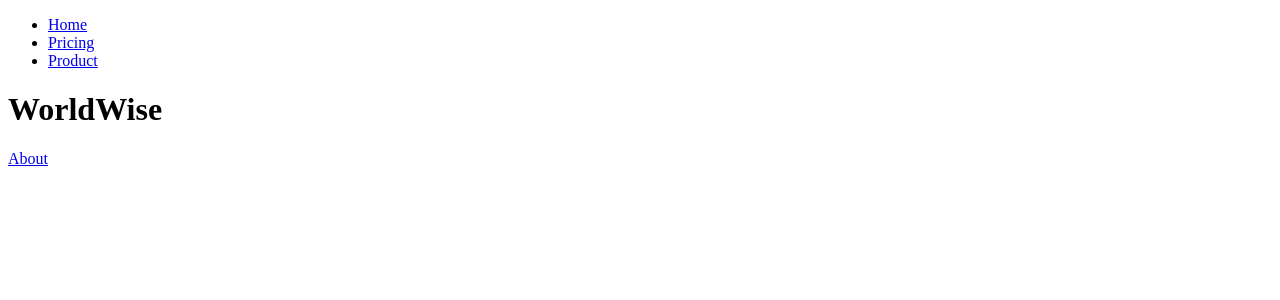
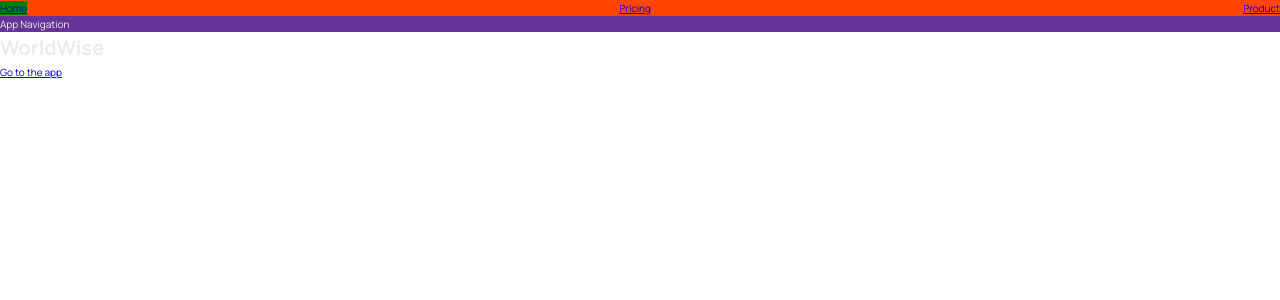
Before and after one commit to kiethohoai/worldwise-app, a React (Vite) app: page / in a window 1280 px wide. Shown: the top 300 px of the page. Built offline with nearby package versions, Linux system fonts and the light colour scheme.

Commit message:
007 Using CSS Modules

```diff
--- a/src/App.jsx
+++ b/src/App.jsx
@@ -3,6 +3,7 @@
 import Pricing from "./pages/Pricing";
 import Homepage from "./pages/Homepage";
 import PageNotFound from "./pages/PageNotFound";
+import AppLayout from "./pages/AppLayout";
 
 function App() {
   return (
@@ -11,6 +12,7 @@
         <Route path="/" element={<Homepage />} />
         <Route path="product" element={<Product />} />
         <Route path="pricing" element={<Pricing />} />
+        <Route path="app" element={<AppLayout />} />
         <Route path="*" element={<PageNotFound />} />
       </Routes>
     </BrowserRouter>
--- /dev/null
+++ b/src/components/AppNav.jsx
@@ -0,0 +1,7 @@
+import style from "./AppNav.module.css";
+
+function AppNav() {
+  return <nav className={style.nav}>App Navigation</nav>;
+}
+
+export default AppNav;
--- /dev/null
+++ b/src/components/AppNav.module.css
@@ -0,0 +1,3 @@
+.nav {
+  background-color: rebeccapurple;
+}
--- a/src/components/PageNav.jsx
+++ b/src/components/PageNav.jsx
@@ -1,8 +1,9 @@
 import { NavLink } from "react-router-dom";
+import style from "./PageNav.module.css";
 
 function PageNav() {
   return (
-    <nav>
+    <nav className={style.nav}>
       <ul>
         <li>
           <NavLink to="/">Home</NavLink>
--- /dev/null
+++ b/src/components/PageNav.module.css
@@ -0,0 +1,17 @@
+.nav {
+  background: orangered;
+}
+
+.nav ul {
+  list-style: none;
+  display: flex;
+  justify-content: space-between;
+}
+
+/* .nav :global(.active) {
+  background-color: green;
+} */
+
+.nav :global(.active) {
+  background-color: green;
+}
--- /dev/null
+++ b/src/index.css
@@ -0,0 +1,78 @@
+/* Taken from getting started guide at: https://leafletjs.com/examples/quick-start/ */
+@import "https://unpkg.com/leaflet@1.7.1/dist/leaflet.css";
+@import "https://fonts.googleapis.com/css2?family=Manrope:wght@400;600;700;800&display=swap";
+
+/* These CSS variables are global, so they are available in all CSS modules */
+:root {
+  --color-brand--1: #ffb545;
+  --color-brand--2: #00c46a;
+
+  --color-dark--0: #242a2e;
+  --color-dark--1: #2d3439;
+  --color-dark--2: #42484d;
+  --color-light--1: #aaa;
+  --color-light--2: #ececec;
+  --color-light--3: #d6dee0;
+}
+
+* {
+  margin: 0;
+  padding: 0;
+  box-sizing: inherit;
+}
+
+html {
+  font-size: 62.5%;
+  box-sizing: border-box;
+}
+
+body {
+  font-family: "Manrope", sans-serif;
+  color: var(--color-light--2);
+  font-weight: 400;
+  line-height: 1.6;
+}
+
+label {
+  font-size: 1.6rem;
+  font-weight: 600;
+}
+
+input,
+textarea {
+  width: 100%;
+  padding: 0.8rem 1.2rem;
+  font-family: inherit;
+  font-size: 1.6rem;
+  border: none;
+  border-radius: 5px;
+  background-color: var(--color-light--3);
+  transition: all 0.2s;
+}
+
+input:focus {
+  outline: none;
+  background-color: #fff;
+}
+
+.cta:link,
+.cta:visited {
+  display: inline-block;
+  background-color: var(--color-brand--2);
+  color: var(--color-dark--1);
+  text-transform: uppercase;
+  text-decoration: none;
+  font-size: 1.6rem;
+  font-weight: 600;
+  padding: 1rem 3rem;
+  border-radius: 5px;
+}
+
+/*
+"importCSSModule": {
+    "prefix": "csm",
+    "scope": "javascript,typescript,javascriptreact",
+    "body": ["import styles from './${TM_FILENAME_BASE}.module.css'"],
+    "description": "Import CSS Module as `styles`"
+  },
+*/
--- a/src/main.jsx
+++ b/src/main.jsx
@@ -1,6 +1,7 @@
 import React from "react";
 import ReactDOM from "react-dom/client";
 import App from "./App.jsx";
+import "./index.css";
 
 ReactDOM.createRoot(document.getElementById("root")).render(
   <React.StrictMode>
--- /dev/null
+++ b/src/pages/AppLayout.jsx
@@ -0,0 +1,12 @@
+import AppNav from "../components/AppNav";
+
+function AppLayout() {
+  return (
+    <div>
+      <AppNav />
+      <p>App Text</p>
+    </div>
+  );
+}
+
+export default AppLayout;
--- a/src/pages/Homepage.jsx
+++ b/src/pages/Homepage.jsx
@@ -1,12 +1,15 @@
 import { Link } from "react-router-dom";
 import PageNav from "../components/PageNav";
+import AppNav from "../components/AppNav";
 
 function Homepage() {
   return (
     <div>
       <PageNav />
+      <AppNav />
+
       <h1>WorldWise</h1>
-      <Link to="/pricing">About</Link>
+      <Link to="/app">Go to the app</Link>
     </div>
   );
 }
```
Also changed, not shown: 1 other file (tests, documents, lock files or other folders).
